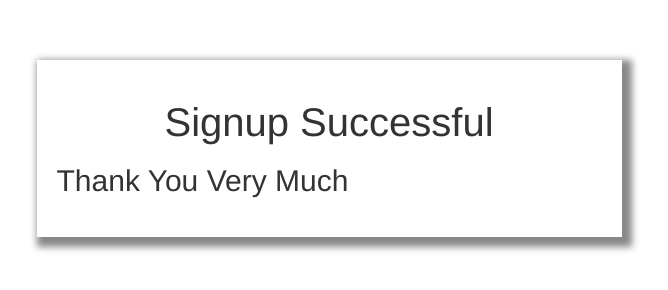
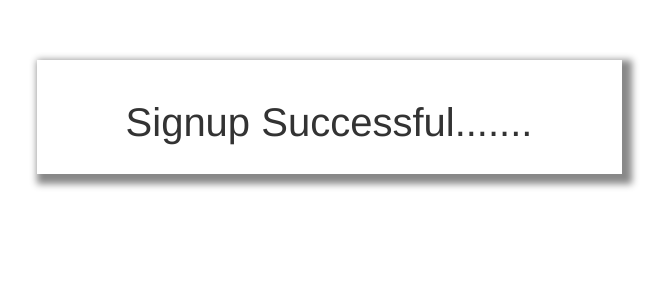
Before and after one commit to om-25/Form, a website: page public/success.html in a window 1280 px wide. Shown: the whole page, without its empty margins (311-979 px from the left). Drawn offline with nearby package versions, Linux system fonts and the light colour scheme.

Commit message:
Update success.html
Updated

```diff
--- a/public/success.html
+++ b/public/success.html
@@ -19,8 +19,8 @@ crossorigin="anonymous">
    <div class="col-md-3">
 </div>
 <div class="col-md-6 main">
-   <h1> Signup Successful</h1>
-   <h2> Thank You Very Much<h2>
+   <h1> Signup Successful.......</h1>
+
 </div>
 <div class="col-md-3">
 </div>
```
